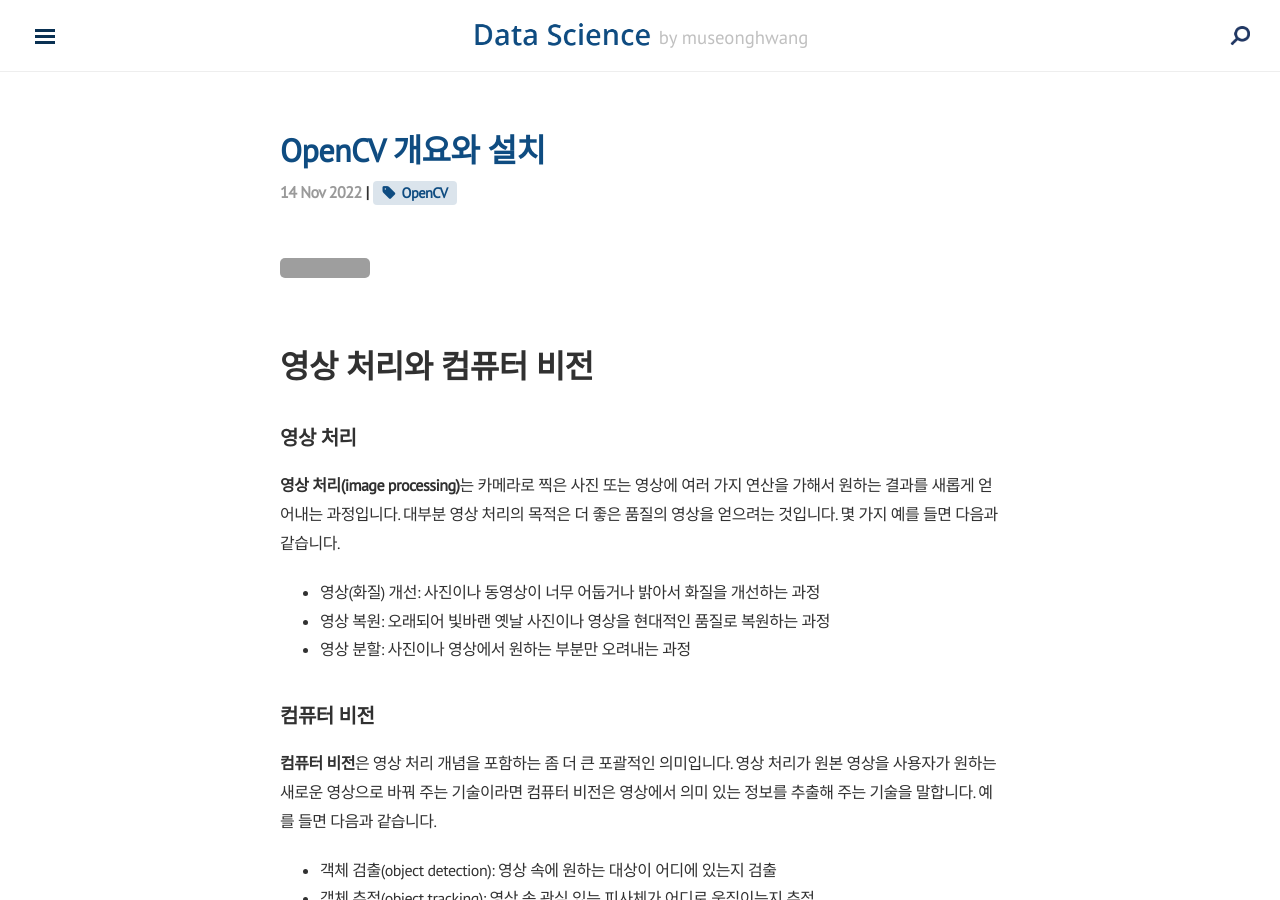
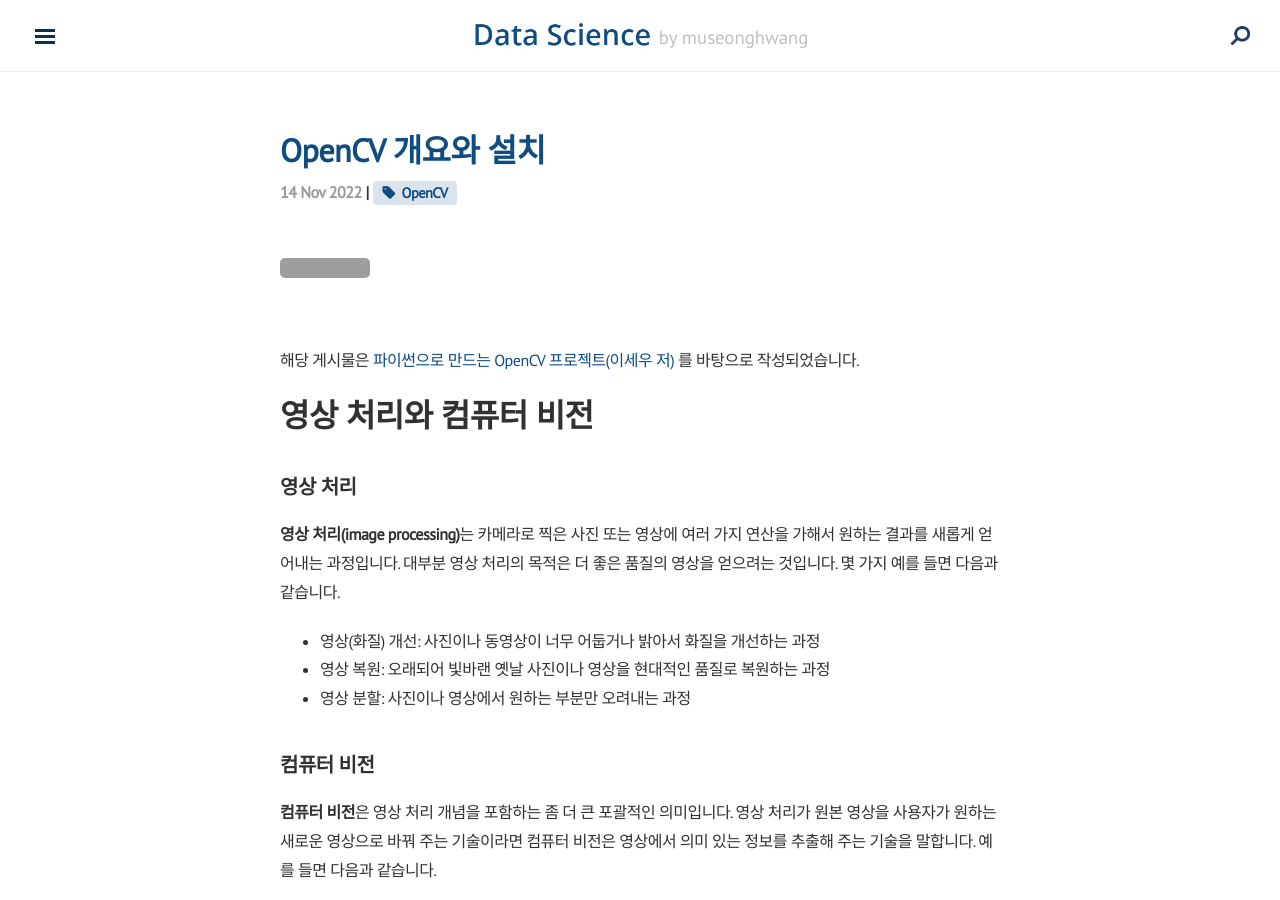
Before and after one commit to museonghwang/museonghwang.github.io, a Jekyll site: the page built from _posts/2022-11-14-opencv-start.md, in a window 1280 px wide and 900 px high. Built offline with Jekyll 4.4.1, drawn with Linux system fonts in a browser that asks for light colours; nearby versions of some CDN libraries; comment, search, counter and statistics services are not loaded; grey boxes are pictures that could not be loaded.

Commit message:
opencv start update

```diff
--- a/_posts/2022-11-14-opencv-start.md
+++ b/_posts/2022-11-14-opencv-start.md
@@ -8,6 +8,8 @@ tag: OpenCV
 [![Hits](https://hits.sh/museonghwang.github.io.svg?view=today-total&style=for-the-badge&label=Visitors&color=007ec6)](https://hits.sh/museonghwang.github.io/)
 
 <br>
+
+해당 게시물은 [파이썬으로 만드는 OpenCV 프로젝트(이세우 저)](https://github.com/dltpdn/insightbook.opencv_project_python/blob/master/README.md) 를 바탕으로 작성되었습니다.
 
 
 
```
